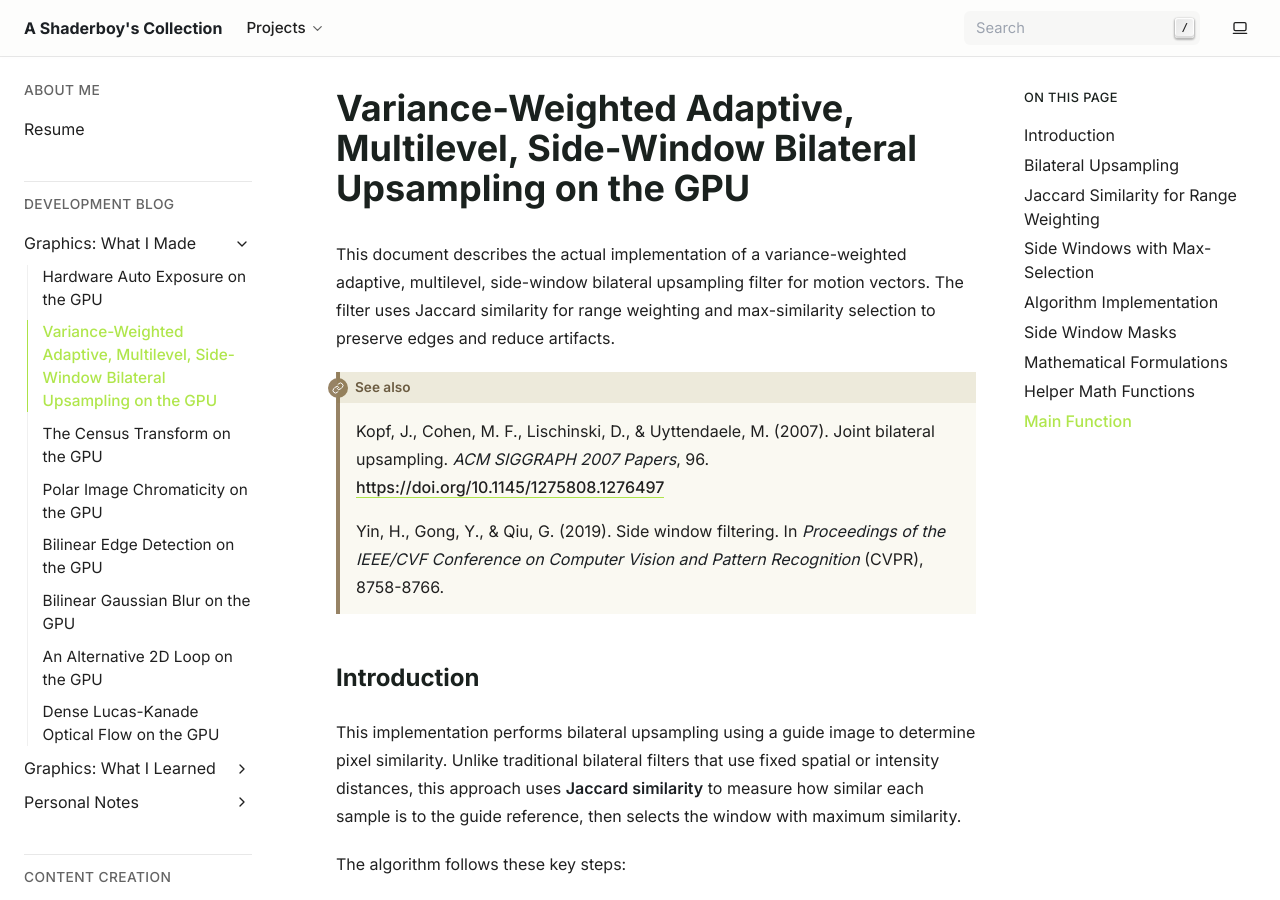
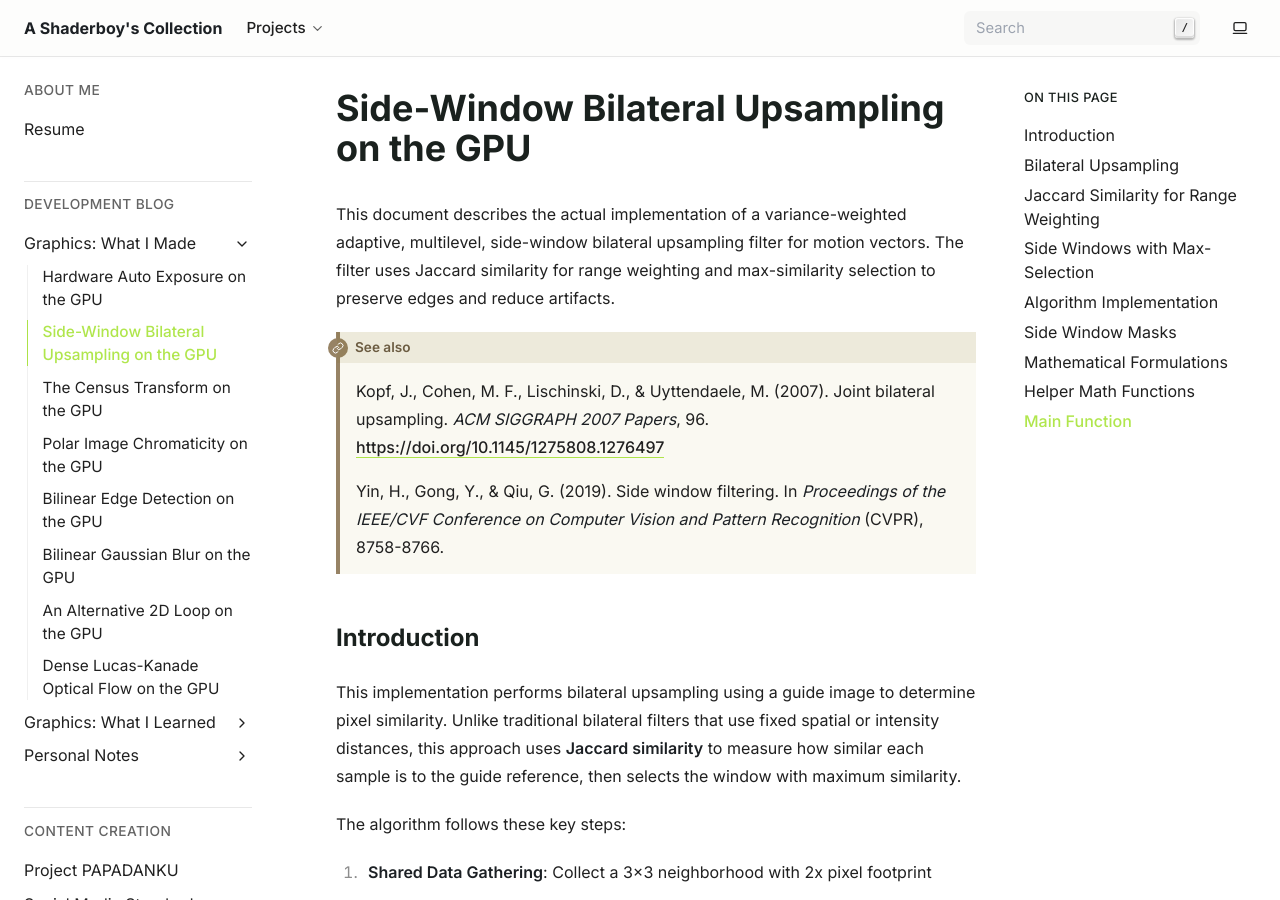
Before and after one commit to papadanku/papadanku.github.io, a Sphinx documentation site: the page built from doc/blog/made/bilateral.rst, in a window 1280 px wide and 900 px high. Built offline with Sphinx 7.4.7, drawn with Linux system fonts in a browser that asks for light colours.

Commit message:
Simplify title.

```diff
--- a/doc/blog/made/bilateral.rst
+++ b/doc/blog/made/bilateral.rst
@@ -1,6 +1,6 @@
 
-Variance-Weighted Adaptive, Multilevel, Side-Window Bilateral Upsampling on the GPU
-===================================================================================
+Side-Window Bilateral Upsampling on the GPU
+===========================================
 
 This document describes the actual implementation of a variance-weighted adaptive, multilevel, side-window bilateral upsampling filter for motion vectors. The filter uses Jaccard similarity for range weighting and max-similarity selection to preserve edges and reduce artifacts.
 
```
